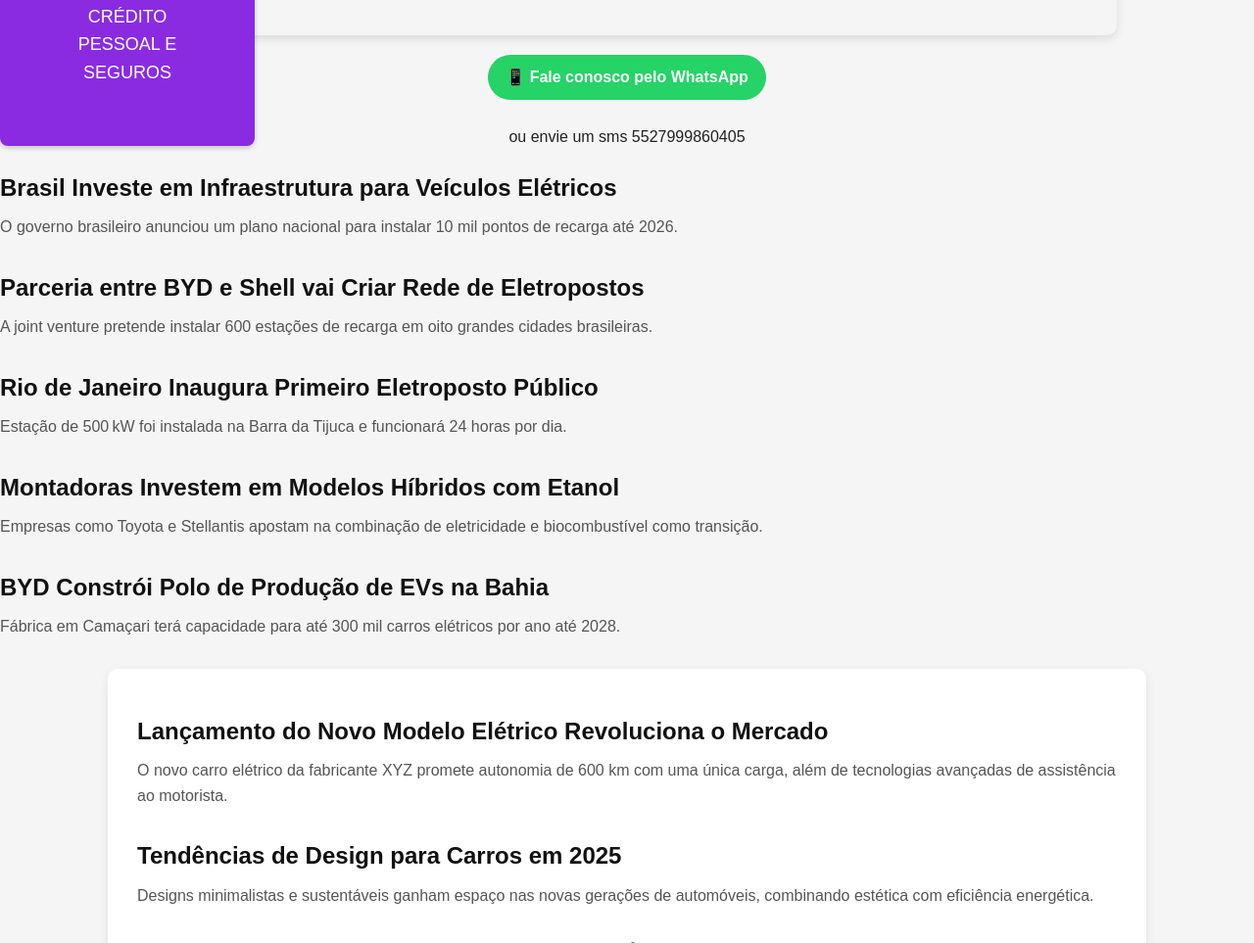
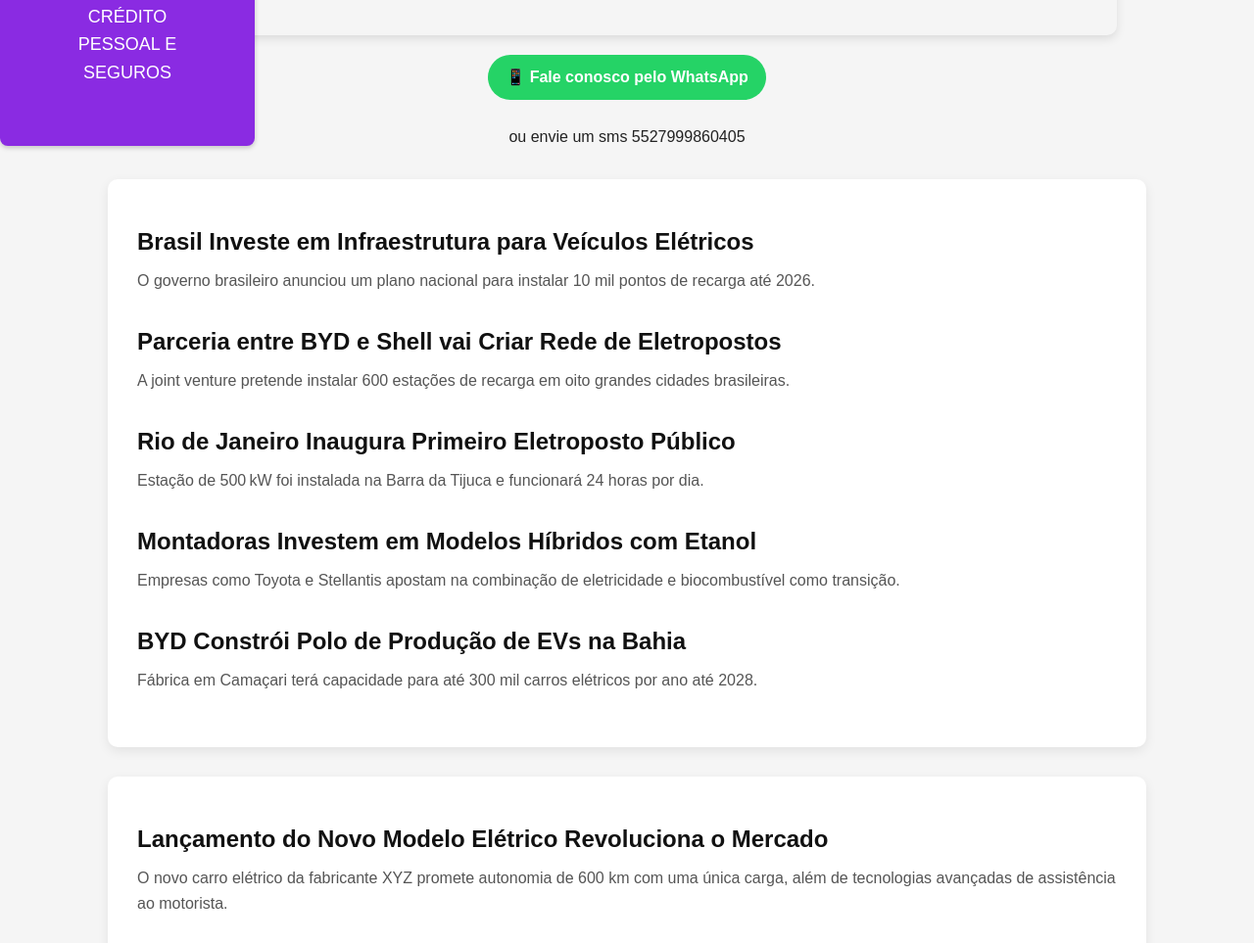
Before and after one commit to victorxx/autonews01, a plain HTML site: page index.html in a window 1280 px wide. Shown: the part 681-1644 px from the top of the page at 98% size. Drawn offline with Linux system fonts and the light colour scheme.

Commit message:
Update index.html

```diff
--- a/index.html
+++ b/index.html
@@ -193,6 +193,7 @@
       <br>
       ou envie um sms 5527999860405
     </section>
+           <section class="noticias" aria-label="Notícias automotivas recentes">
             <article class="noticia" aria-labelledby="noticia1-title">
             <h2 id="noticia1-title">Brasil Investe em Infraestrutura para Veículos Elétricos</h2>
             <p>O governo brasileiro anunciou um plano nacional para instalar 10 mil pontos de recarga até 2026.</p>
@@ -217,7 +218,7 @@
             <h2 id="noticia5-title">BYD Constrói Polo de Produção de EVs na Bahia</h2>
             <p>Fábrica em Camaçari terá capacidade para até 300 mil carros elétricos por ano até 2028.</p>
             </article>
-
+           </section>
 
     <section class="noticias" aria-label="Notícias automotivas recentes">
       <article class="noticia" aria-labelledby="noticia1-title">
```
